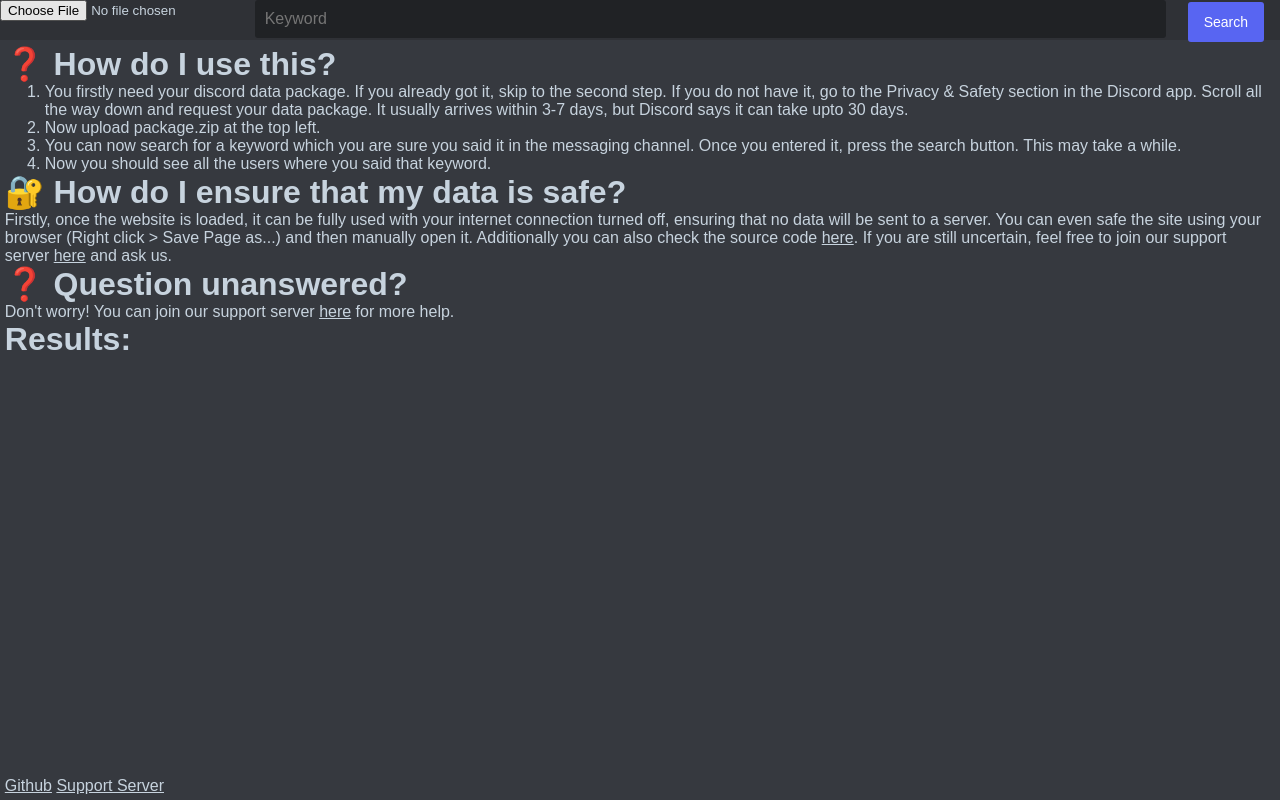
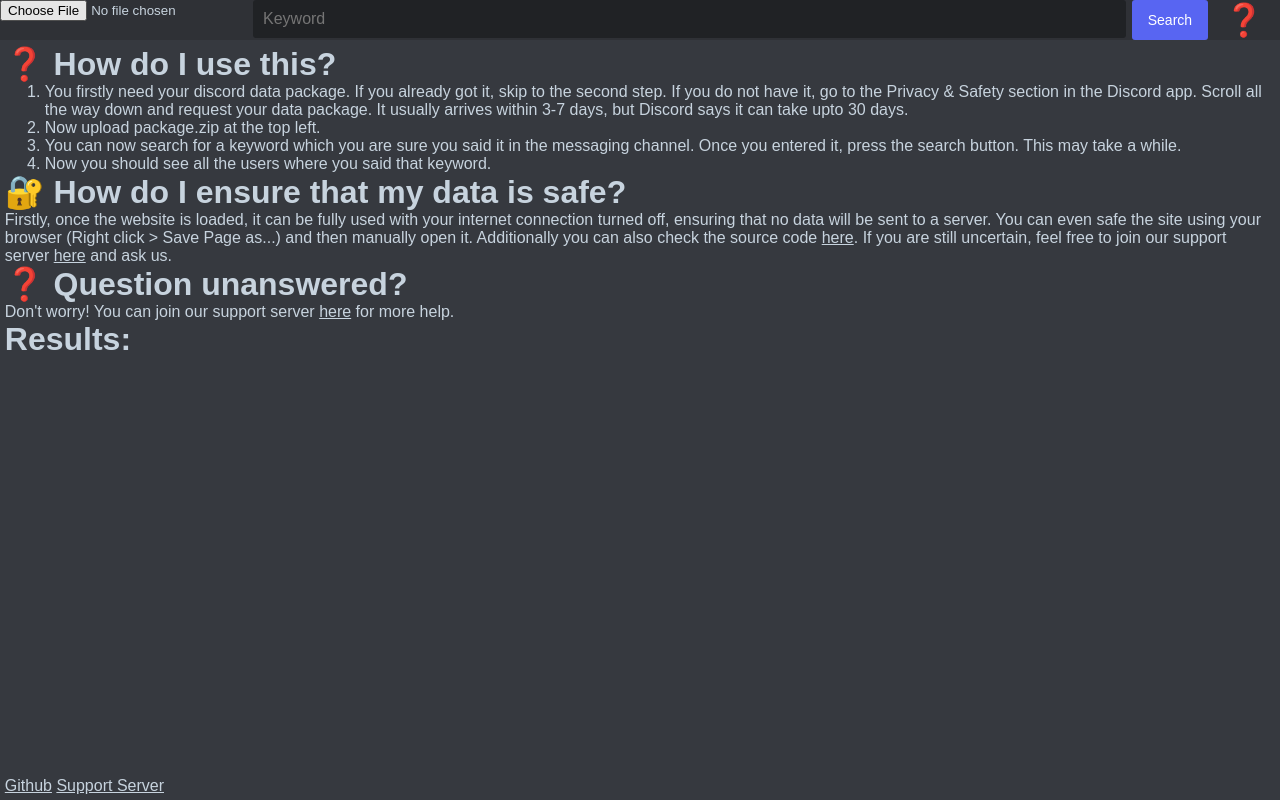
Before and after one commit to c-128/DMFinder, a website built with Vite: page index.html in a window 1280 px wide. Built offline with nearby package versions, Linux system fonts and the light colour scheme.

Commit message:
added help button

```diff
--- a/index.html
+++ b/index.html
@@ -22,9 +22,8 @@
       <input class="inputfield" type="text" id="query" placeholder="Keyword" />
     </div>
 
-    <div class="button">
-      <button class="button button-primary" id="search">Search</button>
-    </div>
+    <button class="button button-primary" id="search">Search</button>
+    <button class="button button-transparent" id="help" style="font-size: 2em;" onclick="showFaq()">❓</button>
   </header>
 
   <main>
@@ -56,7 +55,8 @@
         You can even safe the site using your browser (Right click > Save Page as...) and then manually open it.
         Additionally you can also check the source code <a href="https://github.com/c-128/DMFinder">here</a>.
         If you are still uncertain, feel free to join our support server <a
-          href="https://discord.gg/9Q7tFzV6Fc">here</a> and ask us.
+          href="https://discord.gg/9Q7tFzV6Fc">here</a> and
+        ask us.
       </p>
 
       <h1>❓ Question unanswered?</h1>
--- a/src/style.scss
+++ b/src/style.scss
@@ -57,6 +57,10 @@
 .button-disabled {
   cursor: not-allowed;
   background-color: $themButtonDisabled;
+}
+
+.button-transparent {
+  background: transparent;
 }
 
 .inputfield {
```
